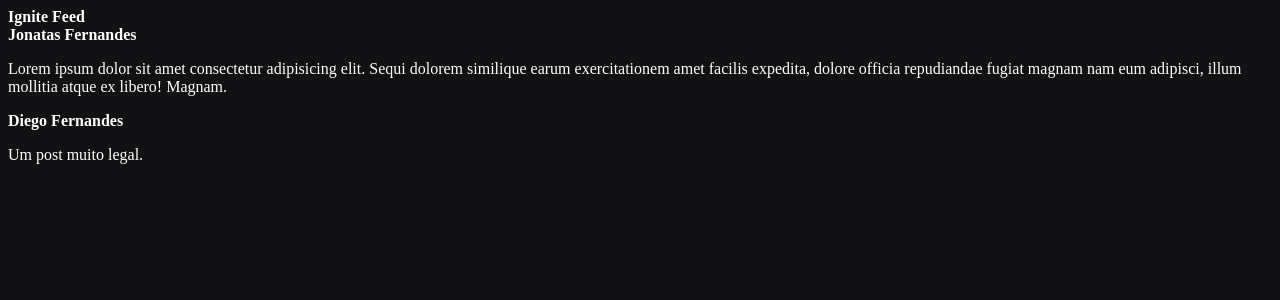
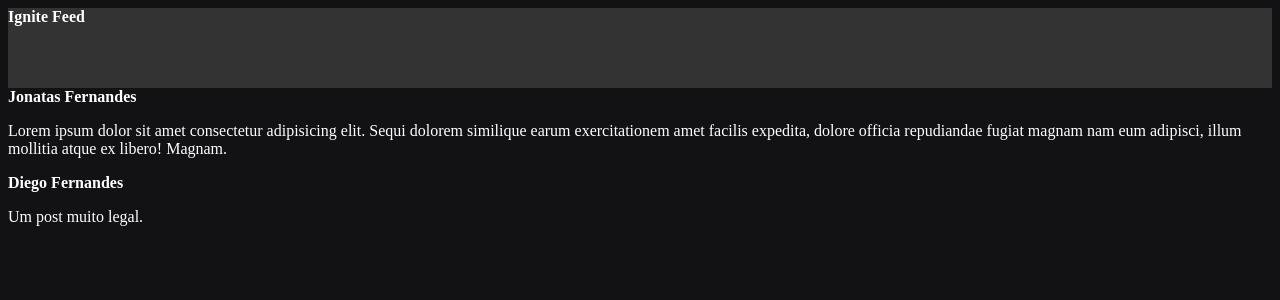
Before and after one commit to Jonatas-JS/Trilha-React-JS-2022, a React (Vite) app in the folder 01-fundamentos-reactjs/: page / in a window 1280 px wide. Shown: the top 300 px of the page. Built offline with nearby package versions, Linux system fonts and the light colour scheme.

Commit message:
criando header

```diff
--- a/01-fundamentos-reactjs/src/components/Header.jsx
+++ b/01-fundamentos-reactjs/src/components/Header.jsx
@@ -1,8 +1,14 @@
-import './Header.module.css'
+import styles from './Header.module.css'
 
 // USAR ELEMENTOS JS COM LETRA MAIÚSCULA E HTML EM MINÚSCULA
+// styles.header => criei uma variável styles que contém as propriedades existentes no arquivo Header.module.css
+// assim, quando informo styles.header significa que na minha variável styles eu tenho uma propriedade(class) que
+//  vai ter os atributos que dei a ele... color: black; height: 80px; max-whidth: 100px;
+
 export function Header() {
   return (
-    <strong className="header">Ignite Feed</strong>
+    <header className={styles.header}>
+      <strong>Ignite Feed</strong>
+    </header>
   )
 }
--- a/01-fundamentos-reactjs/src/components/Header.module.css
+++ b/01-fundamentos-reactjs/src/components/Header.module.css
@@ -1,3 +1,7 @@
+/* O nome fica Header.MODULE.css para que ele seja atrelado somente ao
+ escopo do arquivo Header.jsx*/
+/* usar SEMPRE sitações as CLASS, não usar ID, ou tag */
+
 .header {
   background: #333;
   height: 80px;
```
